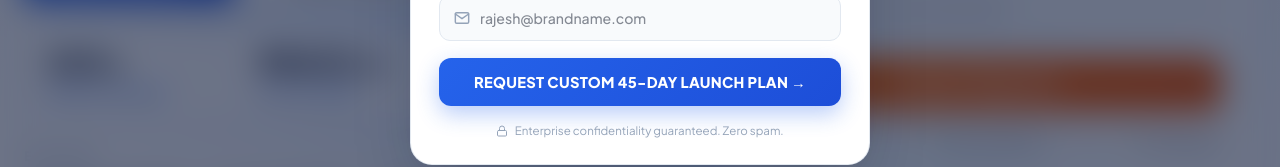
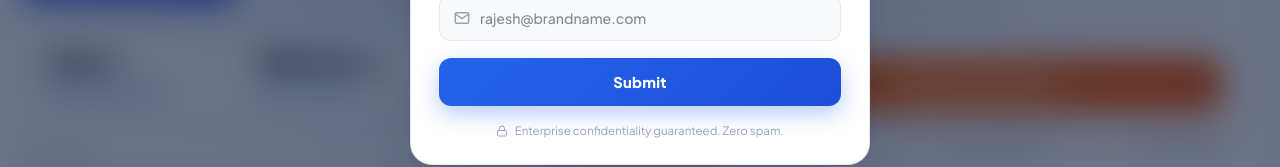
Before and after one commit to theaftabsk/goodlife-website, a Next.js app in the folder website/: page / in a window 1280 px wide. Both pictures are taken after a click on the button "Marketplace Operations". Shown: the part 542-709 px from the top of the page. Built offline with nearby package versions, Linux system fonts and the light colour scheme; no server answers.

Commit message:
style: change modal button text to Submit

```diff
--- a/website/src/app/components/CommerceDiagnosticModal.tsx
+++ b/website/src/app/components/CommerceDiagnosticModal.tsx
@@ -418,7 +418,7 @@ export default function CommerceDiagnosticModal({ isOpen = true, onClose }: Comm
                   <span>Submitting Details...</span>
                 ) : (
                   <>
-                    <span>REQUEST CUSTOM 45-DAY LAUNCH PLAN →</span>
+                    <span>Submit</span>
                   </>
                 )}
               </button>
```
